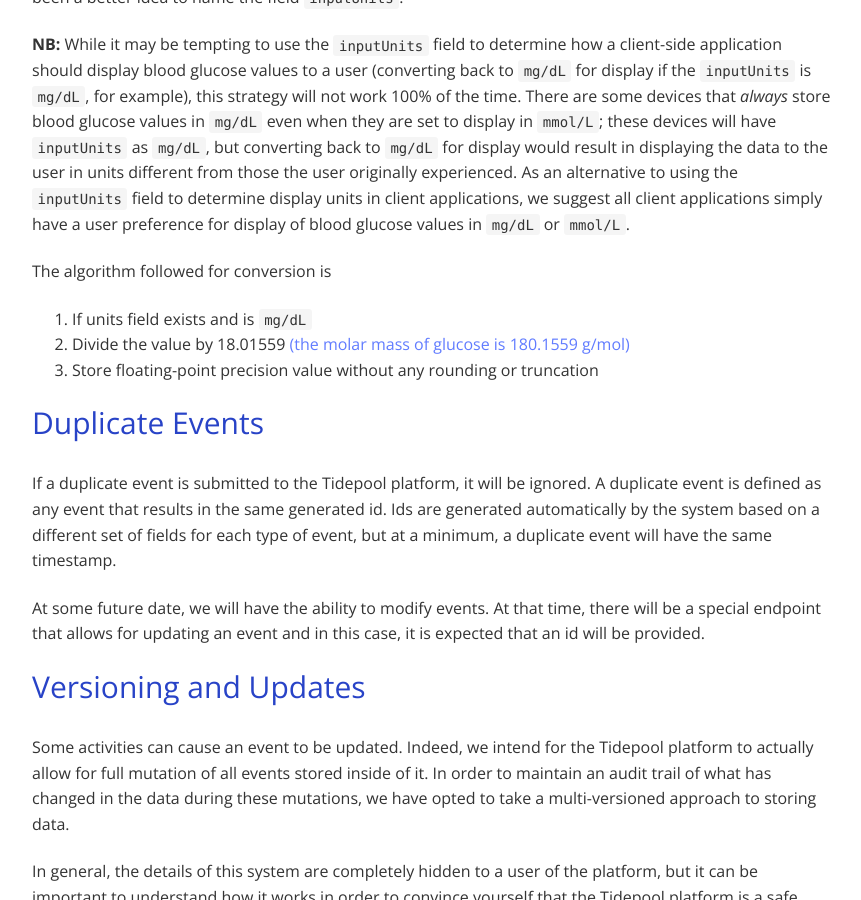
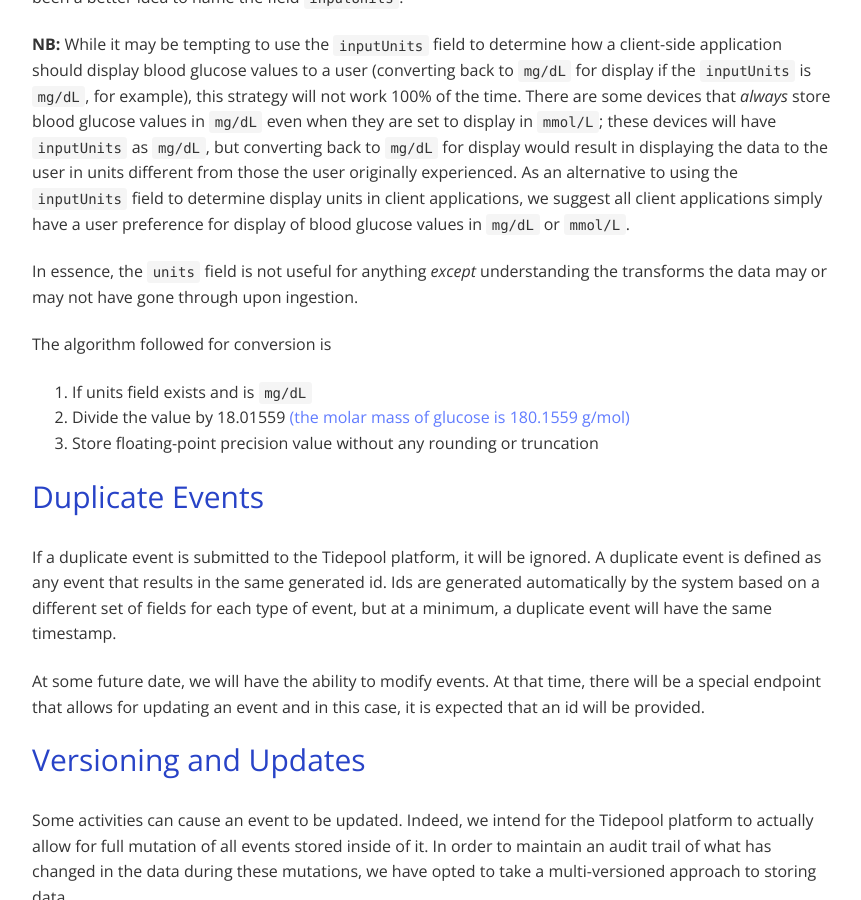
Before and after one commit to tidepool-org/tidepool-org.github.io, a Jekyll site: the page built from _docs/data-model/v1.md, in a window 1280 px wide and 900 px high, scrolled down 4193 px. Shown: the whole window, without its empty margins (208-1069 px from the left). Built offline with Jekyll 4.4.1, drawn with Linux system fonts in a browser that asks for light colours; nearby versions of some CDN libraries.

Commit message:
add one more warning about use of units field

```diff
--- a/_docs/data-model/v1.md
+++ b/_docs/data-model/v1.md
@@ -110,6 +110,8 @@ Repeat: all numerical values for blood glucose data on the Tidepool platform are
 
 **NB:** While it may be tempting to use the `inputUnits` field to determine how a client-side application should display blood glucose values to a user (converting back to `mg/dL` for display if the `inputUnits` is `mg/dL`, for example), this strategy will not work 100% of the time. There are some devices that *always* store blood glucose values in `mg/dL` even when they are set to display in `mmol/L`; these devices will have `inputUnits` as `mg/dL`, but converting back to `mg/dL` for display would result in displaying the data to the user in units different from those the user originally experienced. As an alternative to using the `inputUnits` field to determine display units in client applications, we suggest all client applications simply have a user preference for display of blood glucose values in `mg/dL` or `mmol/L`.
 
+In essence, the `units` field is not useful for anything *except* understanding the transforms the data may or may not have gone through upon ingestion.
+
 The algorithm followed for conversion is
 
 1. If units field exists and is `mg/dL`
```
